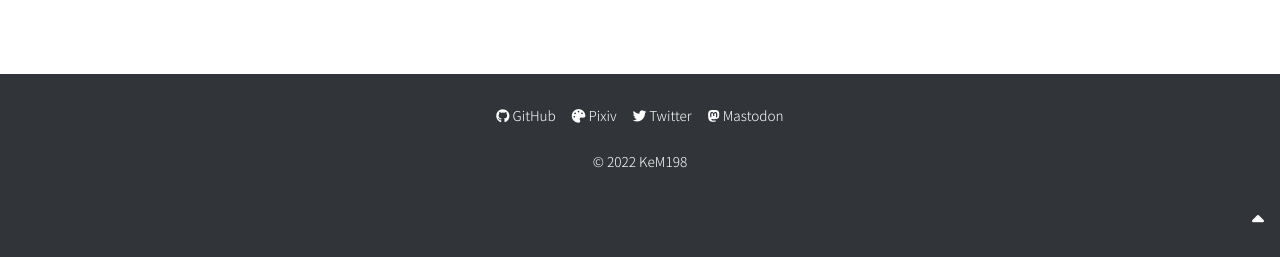
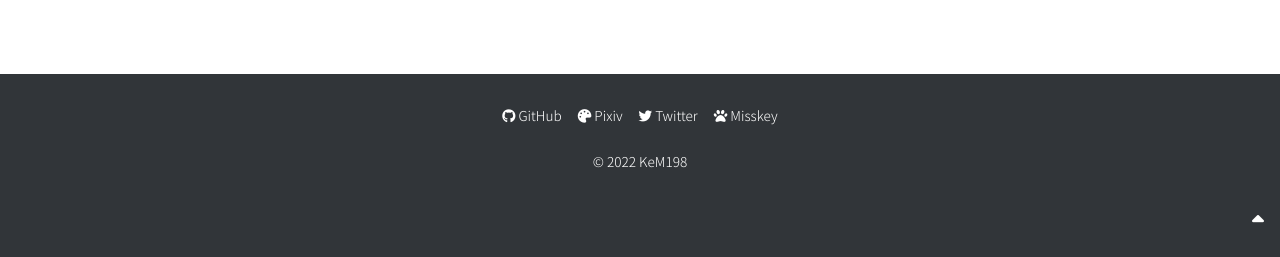
Before and after one commit to kenkenpa198/kems-clew.net, a Jekyll site: the page built from docs/index.html, in a window 1280 px wide. Shown: the part 984-1241 px from the top of the page. Built offline with Jekyll 4.4.1, drawn with Linux system fonts in a browser that asks for light colours; nearby versions of some CDN libraries; the repository's description, which GitHub fills in, is left out.

Commit message:
[update]change link Mastodon to Misskey

```diff
--- a/docs/_layouts/default.html
+++ b/docs/_layouts/default.html
@@ -54,7 +54,7 @@
                 <li><a href="https://github.com/kenkenpa198"><i class="fa-brands fa-github"></i> GitHub</a></li>
                 <li><a href="https://www.pixiv.net/users/7791923"><i class="fa-solid fa-palette"></i> Pixiv</a></li>
                 <li><a href="https://twitter.com/KeM198_tw"><i class="fa-brands fa-twitter"></i> Twitter</a></li>
-                <li><a href="https://mstdn.jp/@KeM198"><i class="fa-brands fa-mastodon"></i> Mastodon</a></li>
+                <li><a href="https://misskey.io/@KeM198"><i class="fa-solid fa-paw"></i> Misskey</a></li>
             </ul>
             <p><small id="copy">&copy; 2022 KeM198</small></p>
             <div id="go-top">
```
